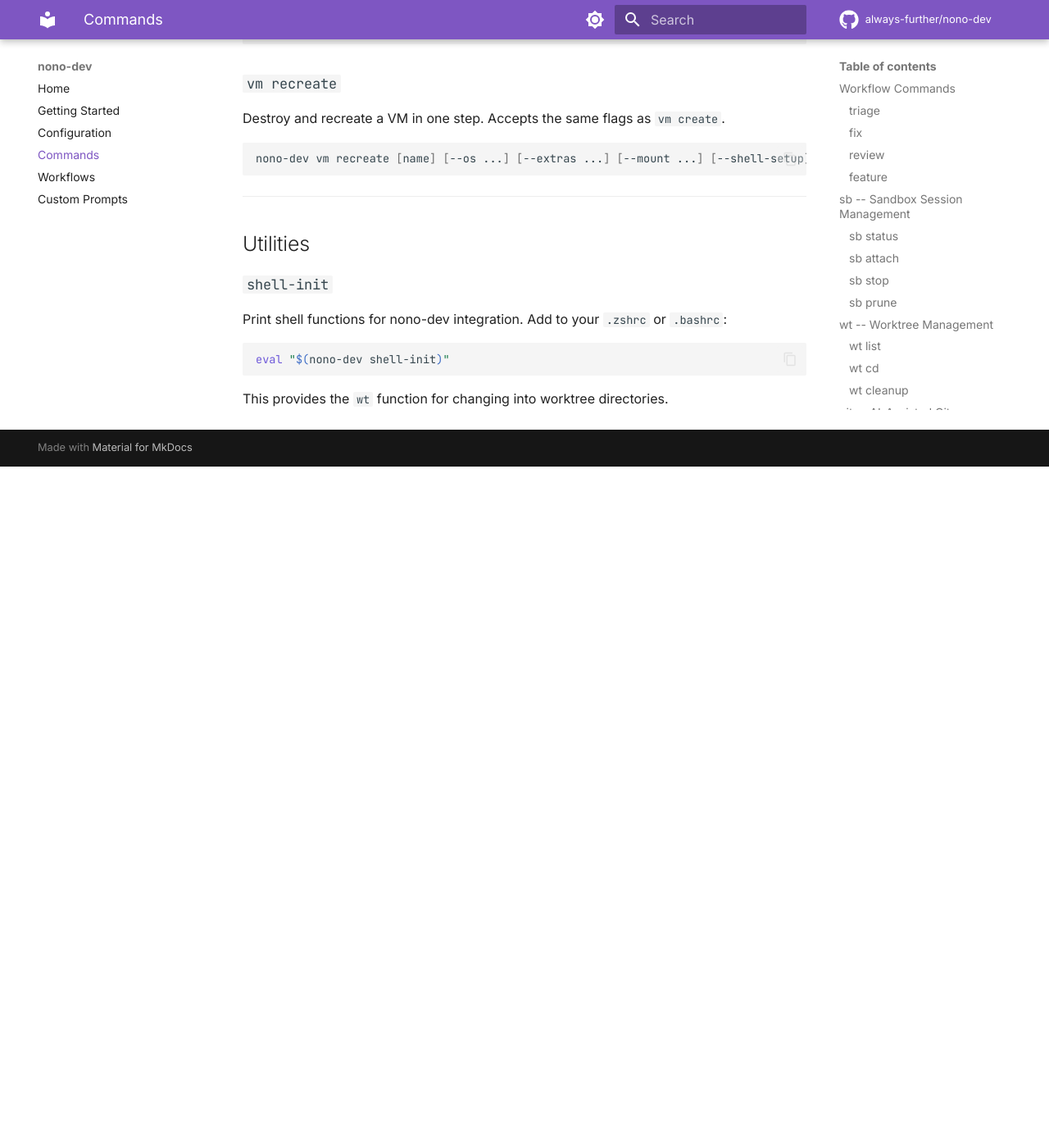
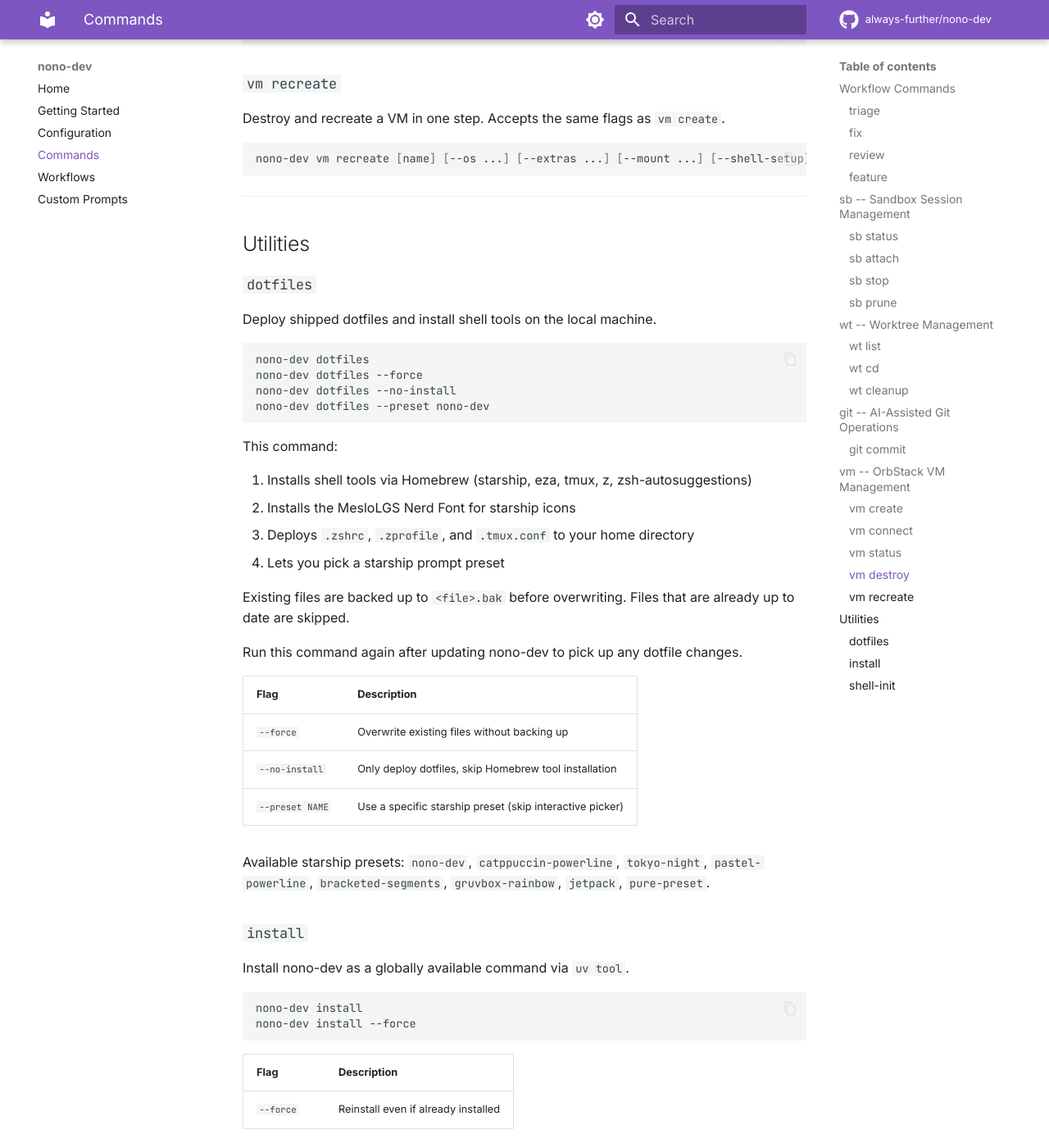
Before and after one commit to always-further/nono-dev, an MkDocs documentation site: the page built from docs/commands.md, in a window 1280 px wide and 1400 px high, scrolled down 5724 px. Shown: the whole window at 82% size. Built offline with MkDocs 1.6.1 and Material for MkDocs 9.7.7, drawn with Linux system fonts in a browser that asks for light colours; comment, search, counter and statistics services are not loaded; before the commit the page ends 6293 px from its top, so only the background shows below that.

Commit message:
feat(cli): Add dotfiles and install commands
- Introduce `nono-dev dotfiles` command to deploy shipped dotfiles and install shell tools.
- Introduce `nono-dev install` command to install nono-dev globally via `uv tool`.
- Update `.zshrc` dotfile with improved history settings (larger history size, extended history options).
- Add detailed documentation for `dotfiles` and `install` commands to `docs/commands.md`.
- Add an "Updating" section to `docs/getting-started.md` outlining the update process.

Signed-off-by: Luke Hinds <lukehinds@gmail.com>

````diff
--- a/docs/commands.md
+++ b/docs/commands.md
@@ -263,6 +263,49 @@
 
 ## Utilities
 
+### `dotfiles`
+
+Deploy shipped dotfiles and install shell tools on the local machine.
+
+```bash
+nono-dev dotfiles
+nono-dev dotfiles --force
+nono-dev dotfiles --no-install
+nono-dev dotfiles --preset nono-dev
+```
+
+This command:
+
+1. Installs shell tools via Homebrew (starship, eza, tmux, z, zsh-autosuggestions)
+2. Installs the MesloLGS Nerd Font for starship icons
+3. Deploys `.zshrc`, `.zprofile`, and `.tmux.conf` to your home directory
+4. Lets you pick a starship prompt preset
+
+Existing files are backed up to `<file>.bak` before overwriting. Files that are already up to date are skipped.
+
+Run this command again after updating nono-dev to pick up any dotfile changes.
+
+| Flag | Description |
+|------|-------------|
+| `--force` | Overwrite existing files without backing up |
+| `--no-install` | Only deploy dotfiles, skip Homebrew tool installation |
+| `--preset NAME` | Use a specific starship preset (skip interactive picker) |
+
+Available starship presets: `nono-dev`, `catppuccin-powerline`, `tokyo-night`, `pastel-powerline`, `bracketed-segments`, `gruvbox-rainbow`, `jetpack`, `pure-preset`.
+
+### `install`
+
+Install nono-dev as a globally available command via `uv tool`.
+
+```bash
+nono-dev install
+nono-dev install --force
+```
+
+| Flag | Description |
+|------|-------------|
+| `--force` | Reinstall even if already installed |
+
 ### `shell-init`
 
 Print shell functions for nono-dev integration. Add to your `.zshrc` or `.bashrc`:
````
Also changed, not shown: docs/getting-started.md (+19 -0 lines), 1 other file.
